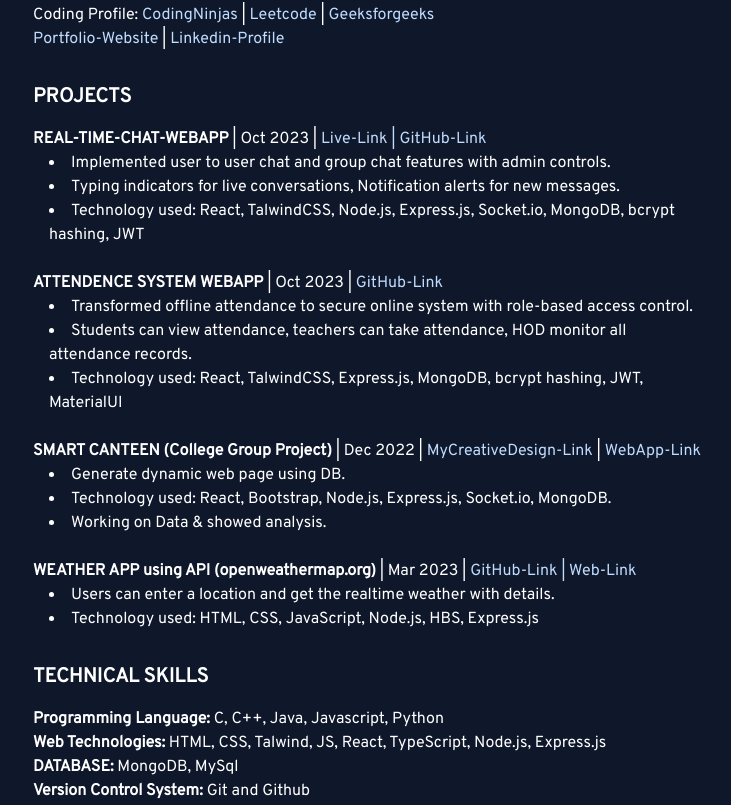
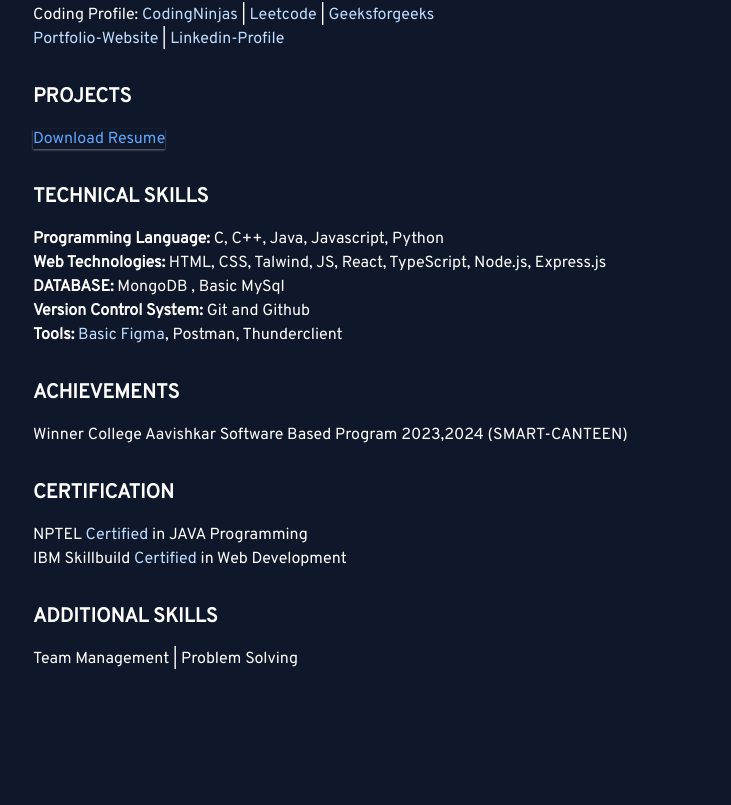
Before and after one commit to LokeshwarPrasad3/Brand-new-Portfolio, a React (Vite) app in the folder frontend/: page /about in a window 1280 px wide. Shown: the part 615-1420 px from the top of the page, without its empty margins (271-1002 px from the left). After the commit the page ends 1390 px from the top, so only its background shows below. Built offline with nearby package versions, Linux system fonts and the light colour scheme; a web font is replaced by a local one.

Commit message:
update about information

```diff
--- a/frontend/src/Components/IntroSection.jsx
+++ b/frontend/src/Components/IntroSection.jsx
@@ -1,7 +1,6 @@
 import { useEffect } from "react";
 import "../CSS/ImageFrame.css";
 import { Link } from "react-router-dom";
-
 
 const IntroSection = () => {
   //🚀 Typing Animation
@@ -47,10 +46,16 @@
             </p>
           </div>
           <div className="intro_buttons flex gap-8 relative top-4">
-            <Link to="/contact" className="hire_me_button main_page_button button">
+            <a
+              href="mailto:lokeshwar.prasad.cse@gmail.com"
+              className="hire_me_button main_page_button button"
+            >
               Hire Me
-            </Link>
-            <Link to="/contact" className="intro_contact_button main_page_button button">
+            </a>
+            <Link
+              to="/contact"
+              className="intro_contact_button main_page_button button"
+            >
               Message
             </Link>
           </div>
--- a/frontend/src/Pages/AboutPage.jsx
+++ b/frontend/src/Pages/AboutPage.jsx
@@ -1,4 +1,5 @@
 import React, { useEffect } from "react";
+const resumePath = "./data/Resume of Lokeshwar Prasad.pdf";
 
 const AboutPage = () => {
   // change title when about page
@@ -40,13 +41,18 @@
                 lokeshwar.prasad.cse@gmail.com
               </a>{" "}
               |&nbsp;
-              <a className="about_links" href="your-github-link">
+              <a
+                className="about_links"
+                href="your-github-link"
+                target="_blank"
+              >
                 GitHub-Link
               </a>{" "}
             </p>
             <a
               className="text-blue-400 shadow-sm shadow-gray-500"
-              href="./data/Resume-of-Lokeshwar-Prasad-Latest.pdf"
+              href={resumePath}
+              target="_blank"
             >
               Download Resume
             </a>
@@ -62,7 +68,7 @@
               </li>
               <li>
                 B.Tech CSE | 5th Sem | Chhattisgarh Swami Vivekanand Technical
-                University - 9.3 CGPA (current)
+                University - 9 CGPA (current)
               </li>
             </ul>
           </div>
@@ -111,17 +117,26 @@
 
           <div className="mt-8">
             <h2 className="text-xl font-semibold mb-4">PROJECTS</h2>
-            <p>
+            <a
+              className="text-blue-400 shadow-sm shadow-gray-500"
+              href={resumePath}
+              target="_blank"
+            >
+              Download Resume
+            </a>
+            {/*  <p>
               <strong>REAL-TIME-CHAT-WEBAPP</strong> | Oct 2023 |
               <a
                 className="about_links"
                 href="https://lokeshwar-chat-web-app.onrender.com/"
+                target="_blank"
               >
                 &nbsp;Live-Link&nbsp;
               </a>
               <a
                 className="about_links"
                 href="https://github.com/LokeshwarPrasad3/Real-Time-ChatApp"
+                target="_blank"
               >
                 |&nbsp;GitHub-Link
               </a>
@@ -147,6 +162,7 @@
               <a
                 className="about_links"
                 href="https://github.com/LokeshwarPrasad3/Attendance-Management-WebApp"
+                target="_blank"
               >
                 &nbsp;GitHub-Link&nbsp;
               </a>
@@ -172,6 +188,7 @@
               <a
                 className="about_links"
                 href="https://canteen-webapp.netlify.app/"
+                target="_blank"
               >
                 &nbsp;MyCreativeDesign-Link&nbsp;
               </a>
@@ -179,6 +196,7 @@
               <a
                 className="about_links"
                 href="https://smartcanteen07.onrender.com/"
+                target="_blank"
               >
                 &nbsp;WebApp-Link
               </a>
@@ -196,10 +214,14 @@
               <br />
               <strong>WEATHER APP using API (openweathermap.org)</strong> | Mar
               2023 |
-              <a className="about_links" href="your-github-link">
+              <a className="about_links" href="your-github-link"
+              target="_blank"
+              >
                 &nbsp;GitHub-Link
               </a>{" "}
-              <a className="about_links" href="your-web-link">
+              <a className="about_links" href="your-web-link"
+              target="_blank"
+              >
                 | Web-Link
               </a>
             </p>
@@ -211,7 +233,7 @@
               <li>
                 Technology used: HTML, CSS, JavaScript, Node.js, HBS, Express.js
               </li>
-            </ul>
+            </ul> */}
           </div>
 
           <div className="mt-8">
@@ -225,21 +247,55 @@
               TypeScript, Node.js, Express.js
             </p>
             <p>
-              <strong>DATABASE:</strong> MongoDB, MySql
+              <strong>DATABASE:</strong> MongoDB , Basic MySql
             </p>
             <p>
               <strong>Version Control System:</strong> Git and Github
+            </p>
+            <p>
+              <strong>Tools:</strong>{" "}
+              <a
+                className="text-blue-200"
+                href="https://www.figma.com/file/ahvQFk6da9DHHC1Wg6BfiY/Attendence-Management?type=design&node-id=210-82&mode=design&t=bm8KFWAmc4pbG111-0"
+                target="_blank"
+              >
+                Basic Figma
+              </a>
+              , Postman, Thunderclient
             </p>
           </div>
 
           <div className="mt-8">
             <h2 className="text-xl font-semibold mb-4">ACHIEVEMENTS</h2>
             <p>
-              Winner College Aavishkar Software Based Program 2023
+              Winner College Aavishkar Software Based Program 2023,2024
               (SMART-CANTEEN)
             </p>
           </div>
 
+          <div className="mt-8">
+            <h2 className="text-xl font-semibold mb-4">CERTIFICATION</h2>
+            <p>
+              NPTEL
+              <a
+                className="about_links"
+                href="https://www.credly.com/badges/7a6397fe-6533-47a2-86dc-6600aff967ce/linked_in?t=saek8x"
+              >
+                &nbsp;Certified&nbsp;
+              </a>
+                in JAVA Programming
+            </p>
+            <p>
+              IBM Skillbuild
+              <a
+                className="about_links"
+                href="https://www.credly.com/badges/7a6397fe-6533-47a2-86dc-6600aff967ce/linked_in?t=saek8x"
+              >
+                &nbsp;Certified&nbsp;
+              </a>
+              in Web Development
+            </p>
+          </div>
           <div className="mt-8">
             <h2 className="text-xl font-semibold mb-4">ADDITIONAL SKILLS</h2>
             <p>Team Management | Problem Solving</p>
```
Also changed, not shown: 9 other files (tests, documents, lock files or other folders).
